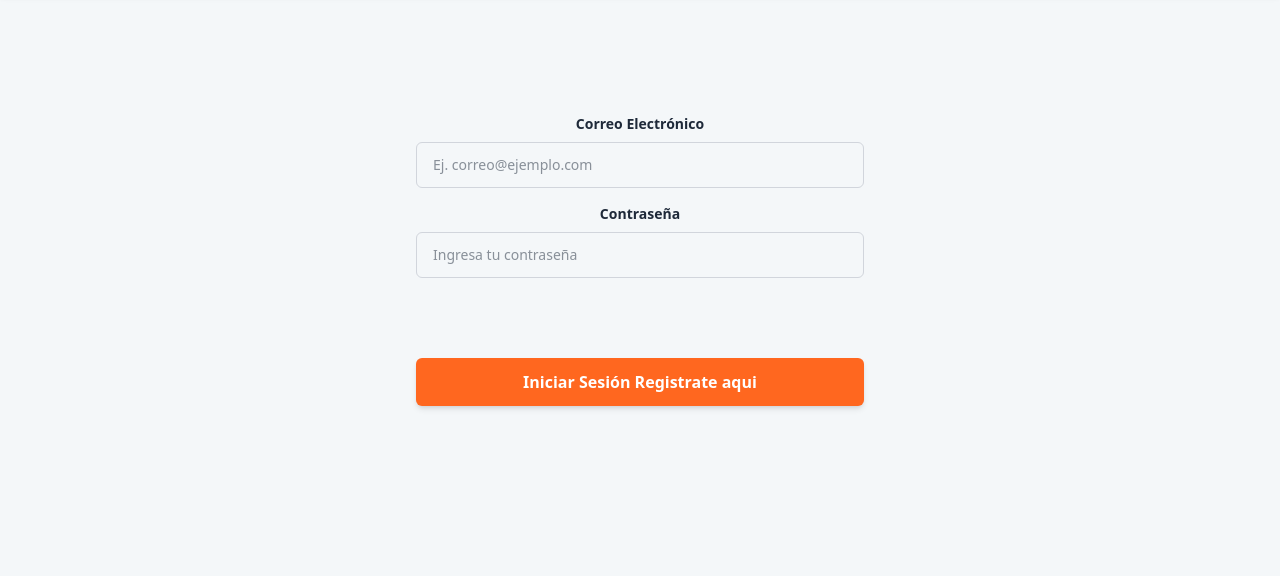
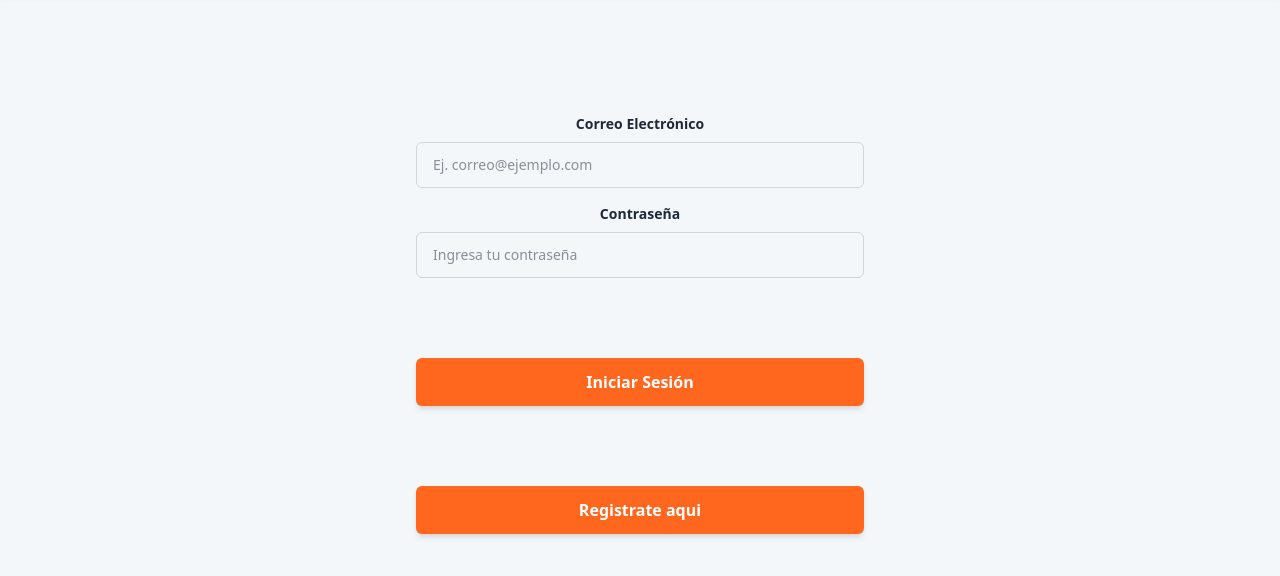
Before and after one commit to cerper/movilnet_proyecto, a plain HTML site: page index.html in a window 1280 px wide. Shown: the part 118-694 px from the top of the page. Drawn offline with nearby package versions, Linux system fonts and the light colour scheme.

Commit message:
dando acceso a los prototipos a traves de botones}

```diff
--- a/index.html
+++ b/index.html
@@ -51,9 +51,12 @@
            <a href="reportes_carga.html"  >
             Iniciar Sesión
             </a>
-            <a href="registro.html">
+            <button class="w-full mt-20 max-w-md bg-[#FF671F] hover:bg-[#e05310] text-white font-bold py-3 px-4 rounded-md text-base shadow-md hover:shadow-lg transition-all active:scale-[0.99] mt-2 cursor-pointer">
+                <a href="registro.html">
                 Registrate aqui
             </a>
+            </button>
+
         </button>
 
     </div>
```
